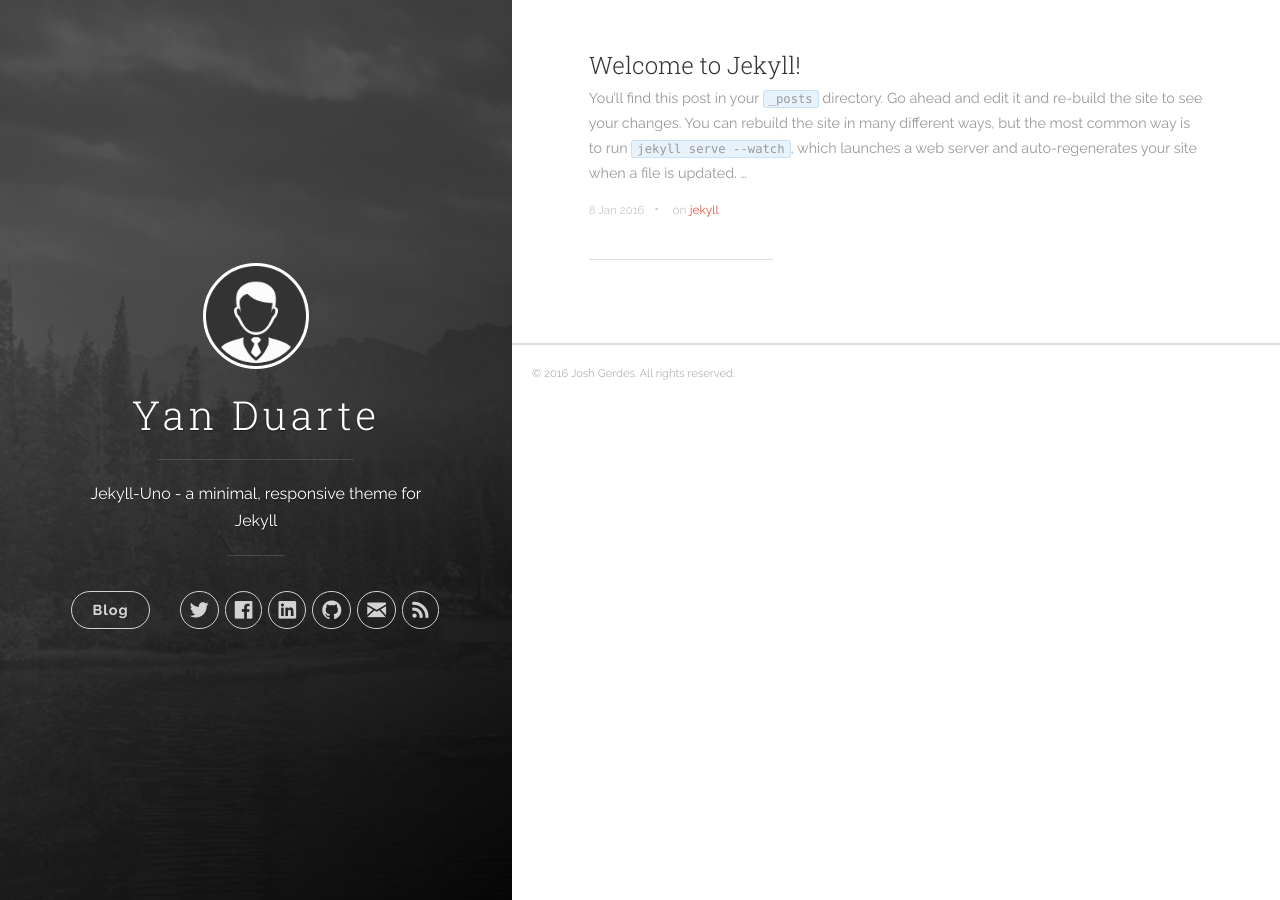
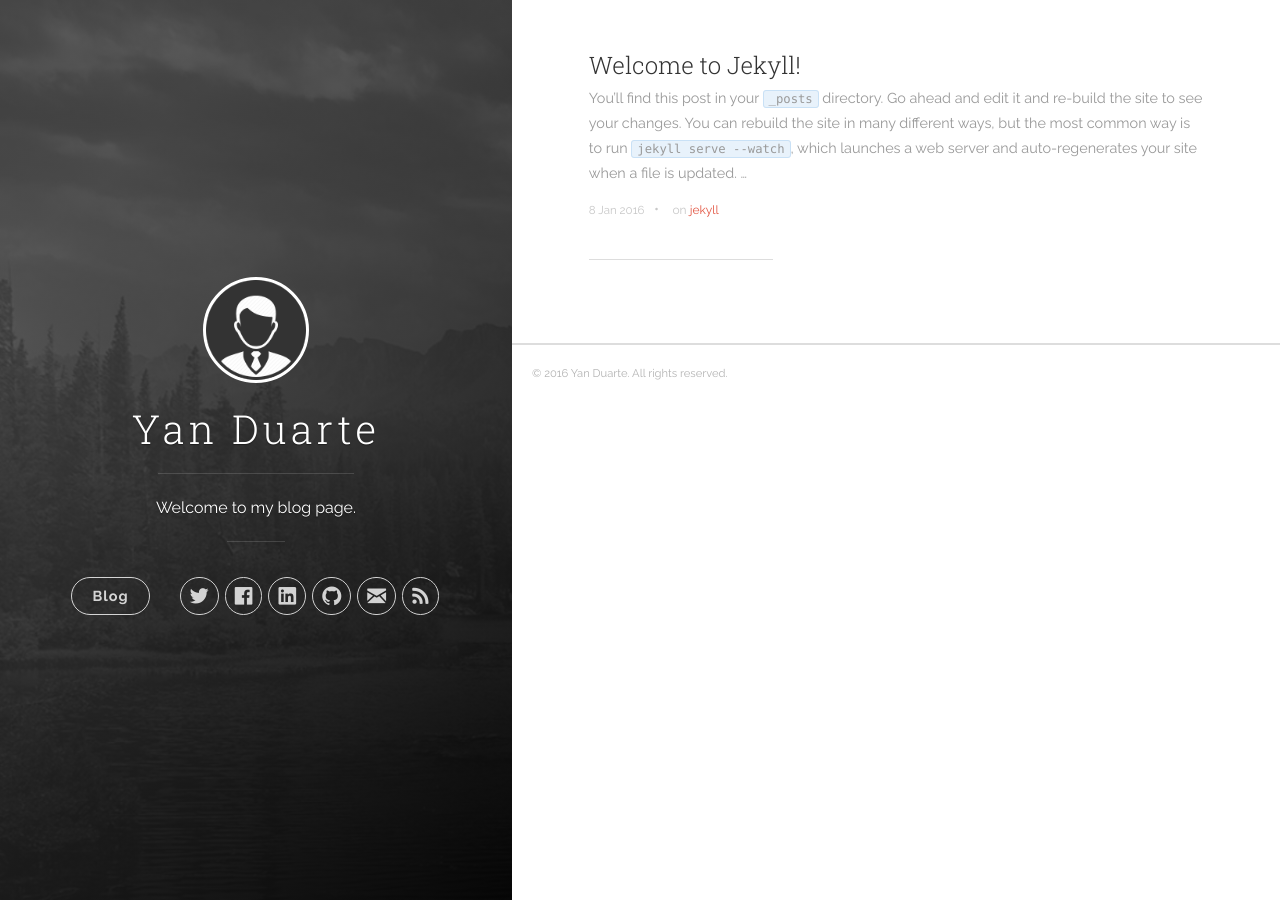
Before and after one commit to yan-duarte/yan-duarte.github.io, a Jekyll site: the page built from index.html, in a window 1280 px wide. Built offline with Jekyll 4.4.1, drawn with Linux system fonts in a browser that asks for light colours; nearby versions of some CDN libraries; the list of posts is cut into pages by our own code.

Commit message:
Changed the config information
Changed the config information

```diff
--- a/_config.yml
+++ b/_config.yml
@@ -1,18 +1,18 @@
 # Site settings
 title: Yan Duarte
-description: 'Jekyll-Uno - a minimal, responsive theme for Jekyll'
-url: 'http://joshgerdes.com/jekyll-uno'
+description: 'Welcome to my blog page.'
+url: 'http://yan-duarte.github.io'
 baseurl: '/'
 # google_analytics: 'UA-XXXXXX-X'
 # disqus_shortname: 'your-disqus-name'
 
 author:
-  name: 'Josh Gerdes'
-  email: josh@joshgerdes.com
-  twitter_username: joshgerdes
-  facebook_username: joshgerdes
-  github_username:  joshgerdes
-  linkedin_username:  joshgerdes
+  name: 'Yan Duarte'
+  email: yan_asd@hotmail.com
+  twitter_username: yan_asd
+  facebook_username: yan.duarte
+  github_username:  yan-duarte
+  linkedin_username:  yan-duarte
 
 defaults:
   -
```
